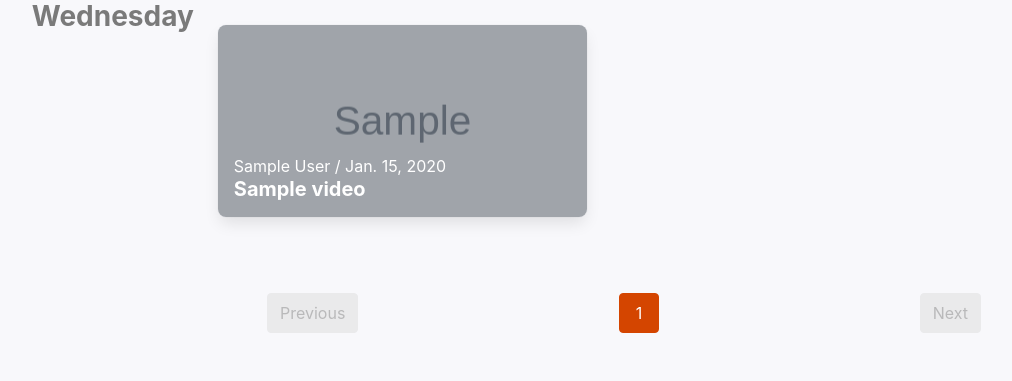
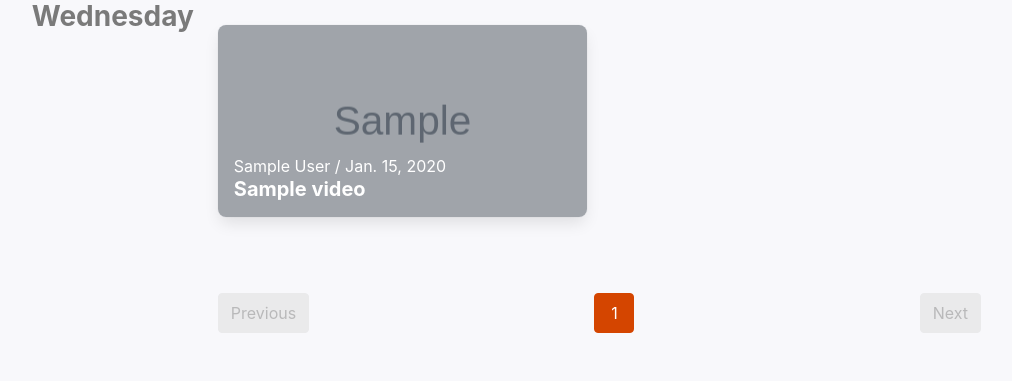
Before and after one commit to milesmcc/covideo, a Django app: page /videos/ in a window 1280 px wide. Shown: the part 493-874 px from the top of the page, without its empty margins (139-1151 px from the left). Run offline with Django 3.2, Linux system fonts and the light colour scheme; tables that the repository leaves empty hold one stand-in row (values such as "Sample post"); grey boxes marked "Sample" are stand-in pictures; style sheets or scripts are compiled from the project's sources; parts of the project's set-up code (start-up, migrations or seed data) failed here and were passed over; some libraries are stand-ins or nearby versions; some web fonts are replaced.

Commit message:
Fix pagination alignment

```diff
--- a/covideo/videos/templates/videos/views/browse.html
+++ b/covideo/videos/templates/videos/views/browse.html
@@ -41,7 +41,8 @@
     {% include "videos/includes/feed.html" with videos=object_list %}
     {% if object_list %}
     <div class="columns">
-        <div class="column is-offset-3">
+        <div class="column is-one-fifth"></div>
+        <div class="column">
             {% pagination page_obj url_parameters=url_parameters %}
         </div>
     </div>
--- a/kubernetes/django.yml
+++ b/kubernetes/django.yml
@@ -21,7 +21,7 @@ spec:
             secretName: google-app-credentials
       containers:
       - name: "covideo-webserver"
-        image: "gcr.io/covideo/covideo:18ecbc7585e8c638b50bed258f30712dcd544683"
+        image: "gcr.io/covideo/covideo:a910bdbdd800ad13d39dabbe68dfd1cdbf15acd4"
         command: ["./webserver.sh"]
         volumeMounts:
           - name: google-app-credentials
@@ -53,7 +53,7 @@ spec:
             secretName: google-app-credentials
       containers:
       - name: "covideo-celeryworker"
-        image: "gcr.io/covideo/covideo:18ecbc7585e8c638b50bed258f30712dcd544683"
+        image: "gcr.io/covideo/covideo:a910bdbdd800ad13d39dabbe68dfd1cdbf15acd4"
         command: ["./celeryworker.sh"]
         volumeMounts:
           - name: google-app-credentials
```
